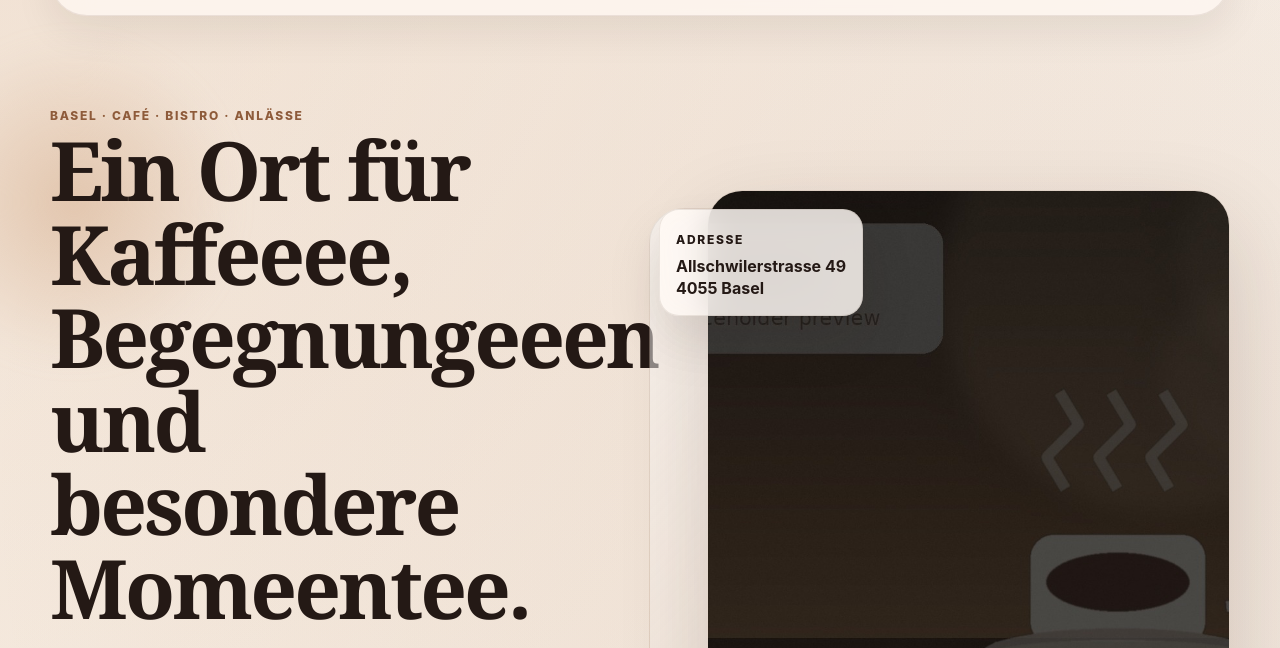
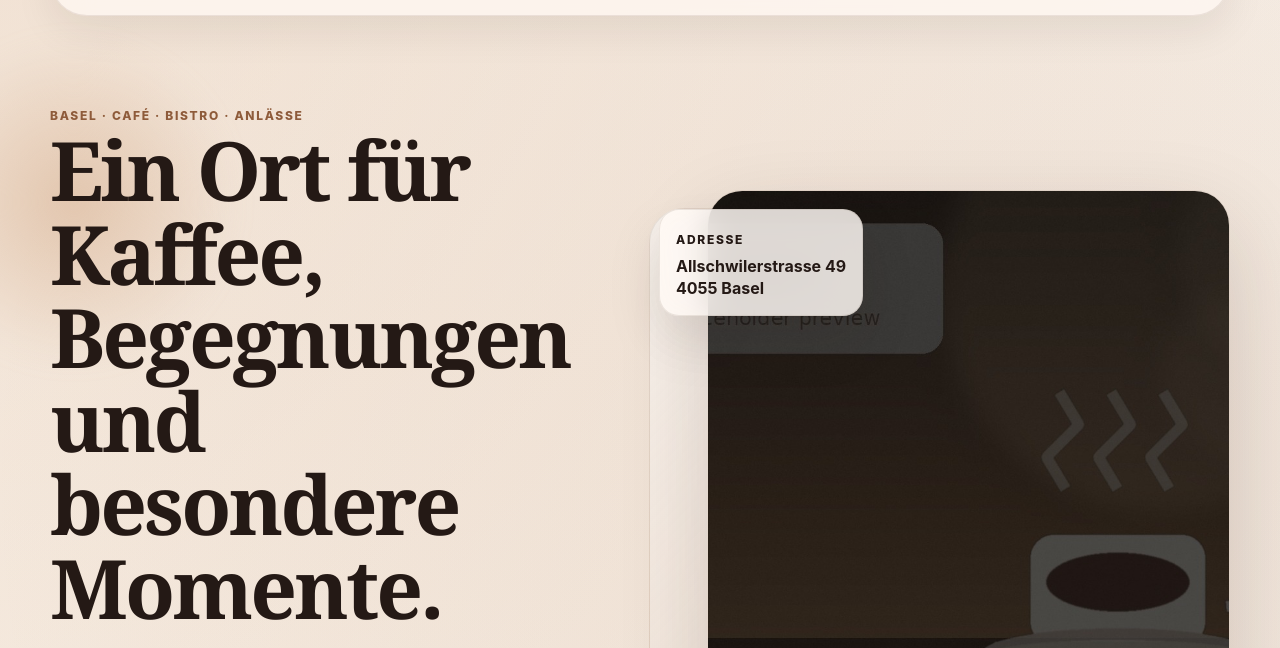
Before and after one commit to DystopiaFlame/Test, a plain HTML site: page index.html in a window 1280 px wide. Shown: the part 72-720 px from the top of the page. Drawn offline with Linux system fonts and the light colour scheme; files whose address does not match are found by name.

Commit message:
Update index.html

```diff
--- a/index.html
+++ b/index.html
@@ -43,7 +43,7 @@
           <span class="eyebrow reveal" data-reveal="fade-up">Basel · Café · Bistro · Anlässe</span>
 
           <h1 class="reveal" data-reveal="fade-up" data-delay="80">
-            Ein Ort für Kaffeeee, Begegnungeeen und besondere Momeentee.
+            Ein Ort für Kaffee, Begegnungen und besondere Momente.
           </h1>
 
           <p class="hero-text reveal" data-reveal="fade-up" data-delay="160">
```
